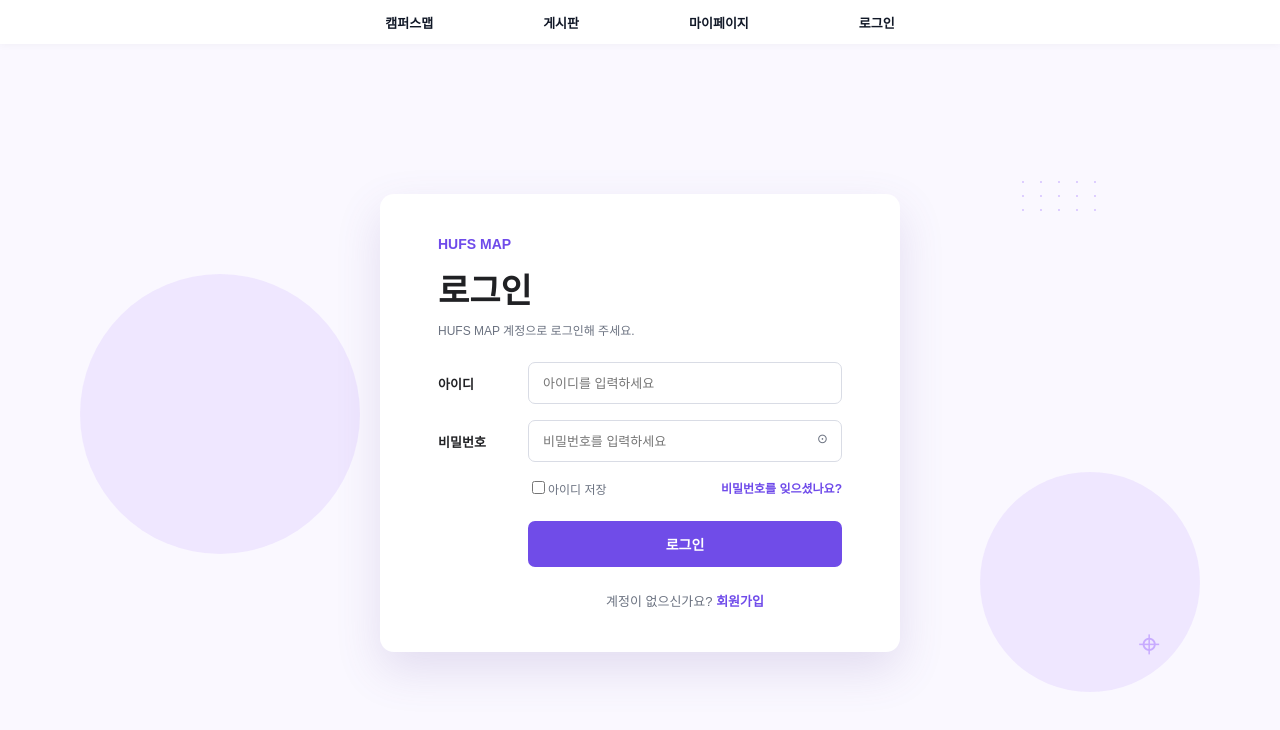
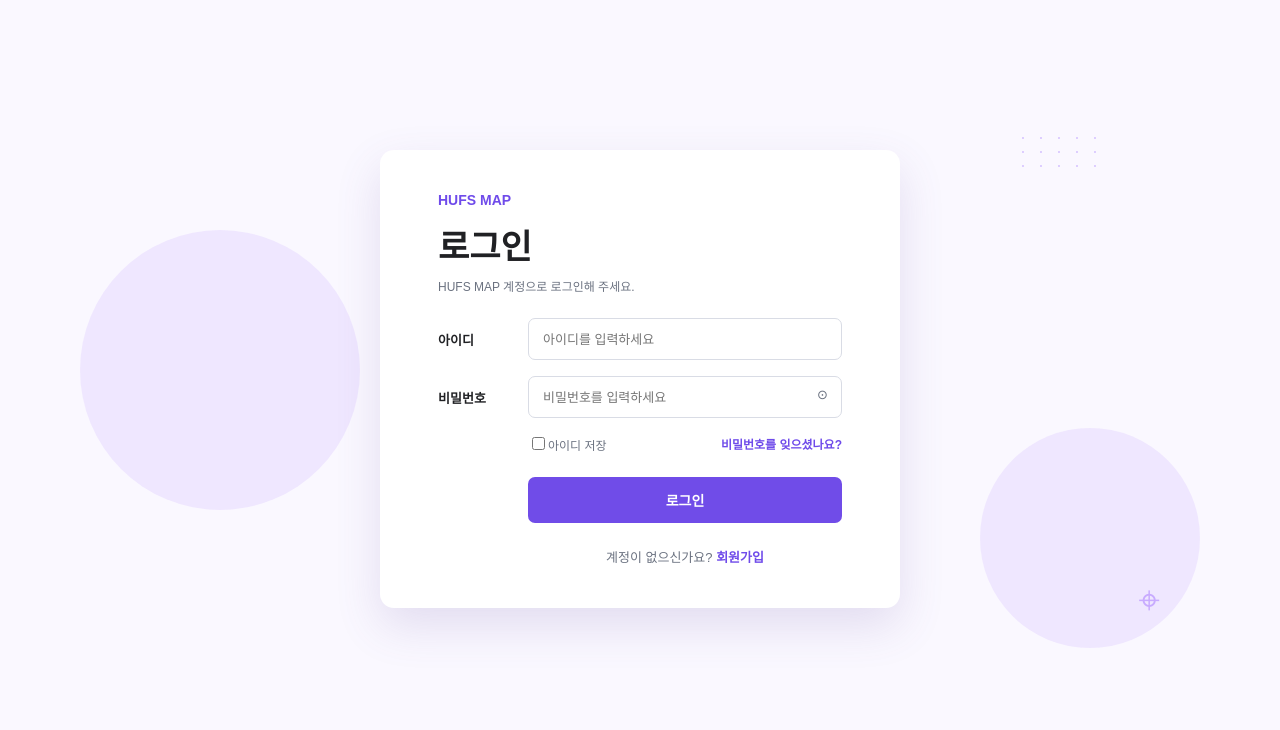
Before and after one commit to Sung-Jaewoo/HUFS-MAP, a React (Vite) app: page /login in a window 1280 px wide. Shown: the top 730 px of the page. Built offline with nearby package versions, Linux system fonts and the light colour scheme.

Commit message:
오류 수정

```diff
--- a/src/pages/LoginPage.jsx
+++ b/src/pages/LoginPage.jsx
@@ -20,13 +20,6 @@ function LoginPage() {
 
   return (
     <div className="login-page">
-      <header className="top-nav">
-        <Link to="#">캠퍼스맵</Link>
-        <Link to="#">게시판</Link>
-        <Link to="/mypage">마이페이지</Link>
-        <Link to="/">로그인</Link>
-      </header>
-
       <main className="login-main">
         <div className="circle left"></div>
         <div className="circle right"></div>
--- a/src/pages/Mypage.jsx
+++ b/src/pages/Mypage.jsx
@@ -6,9 +6,9 @@ function MyPage() {
     <div className="mypage">
       <header className="top-nav">
         <Link to="/">메인페이지</Link>
-        <Link to="#">게시판</Link>
+        <Link to="/post">게시판</Link>
         <Link to="/mypage">마이페이지</Link>
-        <Link to="/">로그인</Link>
+        <Link to="/login">로그인</Link>
       </header>
 
       <main className="mypage-main">
--- a/src/pages/SignupPage.jsx
+++ b/src/pages/SignupPage.jsx
@@ -79,10 +79,10 @@ function SignupPage() {
   return (
     <div className="signup-page">
       <header className="top-nav">
-        <Link to="#">캠퍼스맵</Link>
-        <Link to="#">게시판</Link>
+        <Link to="/campus-map">캠퍼스맵</Link>
+        <Link to="/post">게시판</Link>
         <Link to="/mypage">마이페이지</Link>
-        <Link to="/">로그인</Link>
+        <Link to="/login">로그인</Link>
       </header>
 
       <main className="signup-main">
```
